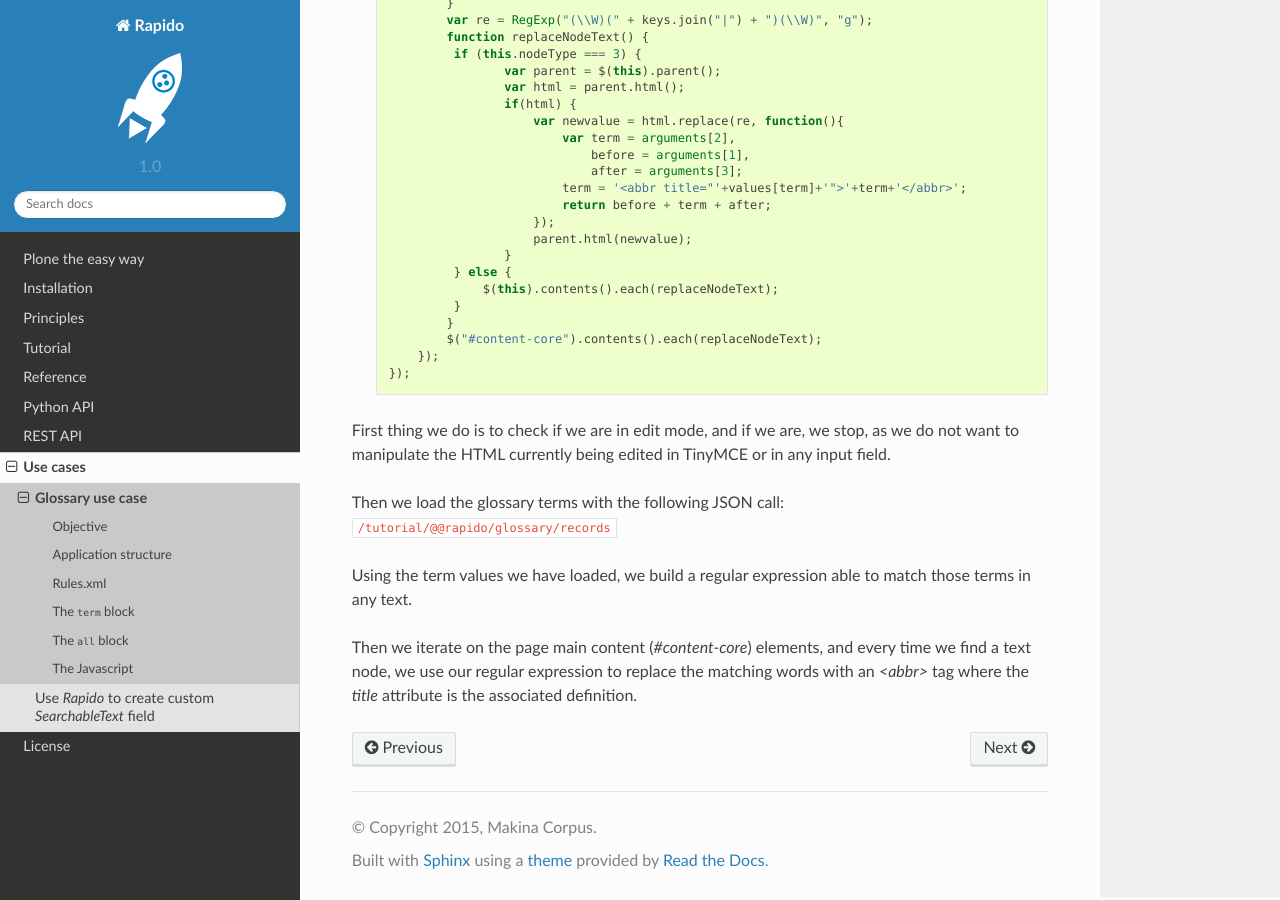
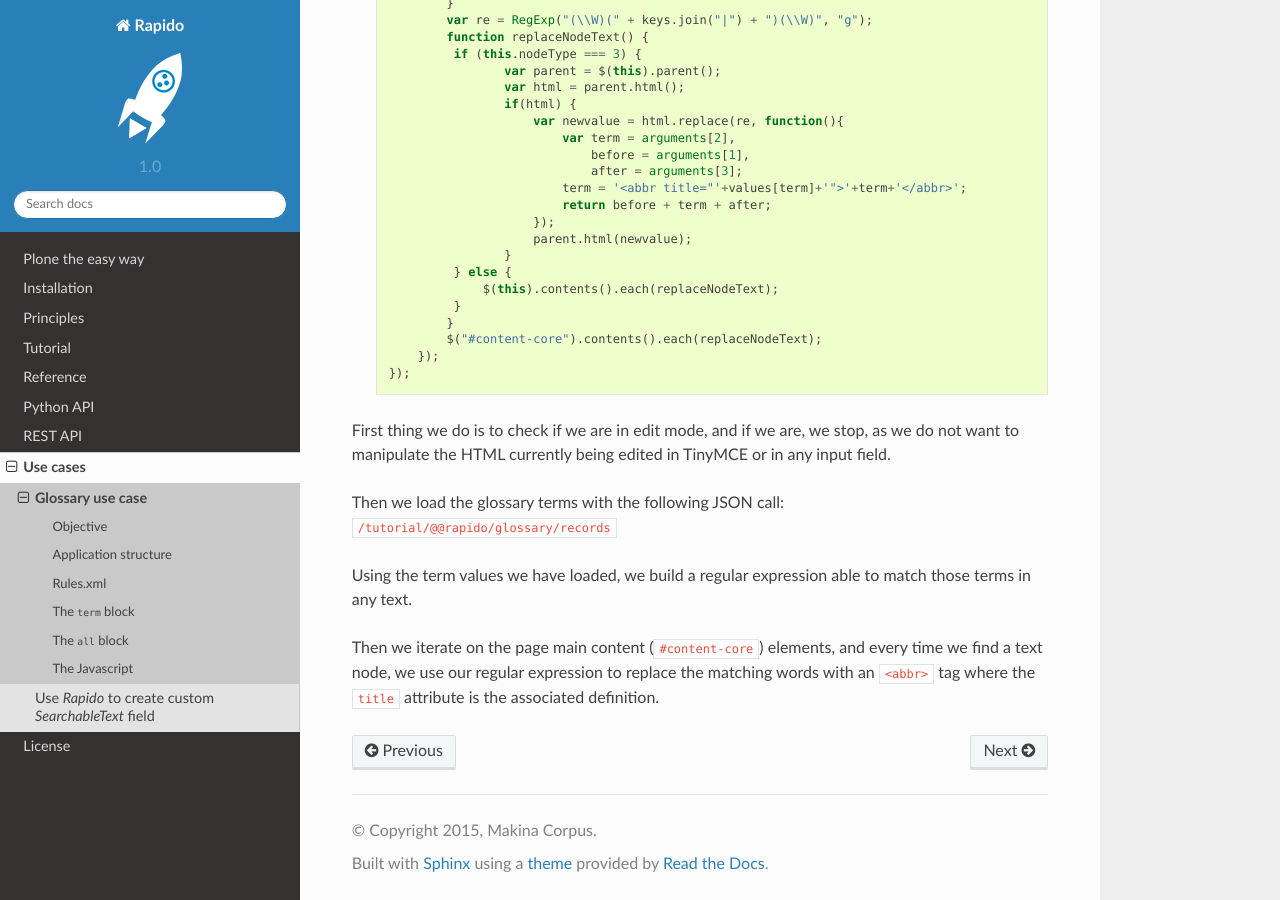
Before and after one commit to collective/rapido.plone, a Sphinx documentation site: the page built from docs/use-cases/glossary.rst, in a window 1280 px wide and 900 px high, scrolled down 3636 px. Built offline with Sphinx 7.4.7 and the Read the Docs theme 2.0.0, drawn with Linux system fonts in a browser that asks for light colours.

Commit message:
Merge branch 'master' of github.com:collective/rapido.plone

```diff
--- a/docs/use-cases/glossary.rst
+++ b/docs/use-cases/glossary.rst
@@ -203,7 +203,7 @@ Then we load the glossary terms with the following JSON call:
 Using the term values we have loaded, we build a regular expression able to
 match those terms in any text.
 
-Then we iterate on the page main content (`#content-core`) elements, and every
+Then we iterate on the page main content (``#content-core``) elements, and every
 time we find a text node, we use our regular expression to replace the matching
-words with an `<abbr>` tag where the `title` attribute is the associated
+words with an ``<abbr>`` tag where the ``title`` attribute is the associated
 definition.
```
